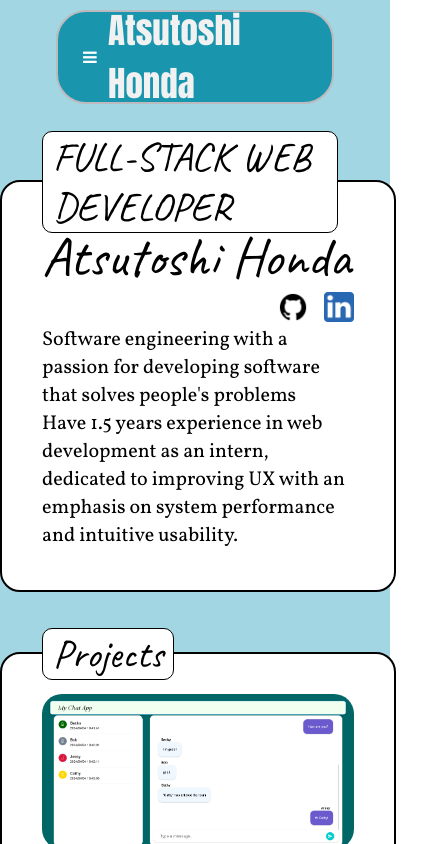
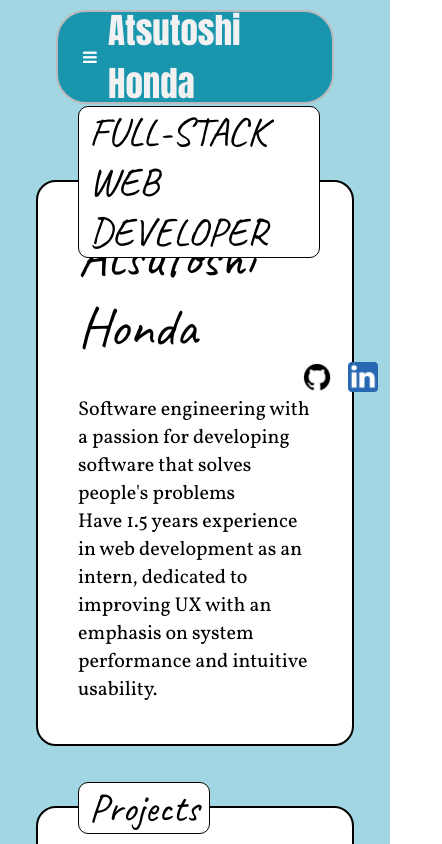
Before and after one commit to atmaxstar/portfolio, a React (Vite) app: page / in a window 390 px wide. Shown: the top 844 px of the page, 442 px wide, since content can reach past the window. Built offline with nearby package versions, Linux system fonts and the light colour scheme; no server answers.

Commit message:
added media query on radarChart

```diff
--- a/src/App.css
+++ b/src/App.css
@@ -1,17 +1,6 @@
 
 #root {
-  margin: 0;
-  padding: 0;
   background: #A1D6E2;
-}
-
-body {
-  margin: 0;
-  padding: 0;
-  min-width: 320px;
-  min-height: 100vh;
-  overflowX: hidden;
-  overflowY: auto;
 }
 
 ::-webkit-scrollbar {
--- a/src/Components/Paper.ts
+++ b/src/Components/Paper.ts
@@ -16,11 +16,14 @@ export const RelativePaper = styled.div`
     position: relative;
     display: flex;
     flex-direction: column;
+    justify-content: center;
     padding: 40px;
     margin: auto;
     background: white;
-    display: flex;
-    justify-content: center;
     border: 2px solid black;
     border-radius: 20px;
+
+    @media (max-width: 450px) {
+        width: 60%;
+    }
 `
--- a/src/Skills/RaderChart.tsx
+++ b/src/Skills/RaderChart.tsx
@@ -41,6 +41,11 @@ const options = {
 const Container = styled.div`
     width: 25em;
     height: 25em;
+
+    @media (max-width: 450px) {
+        width: 20em;
+        height: 20em;
+    }
 `
 
 interface Props {
```
